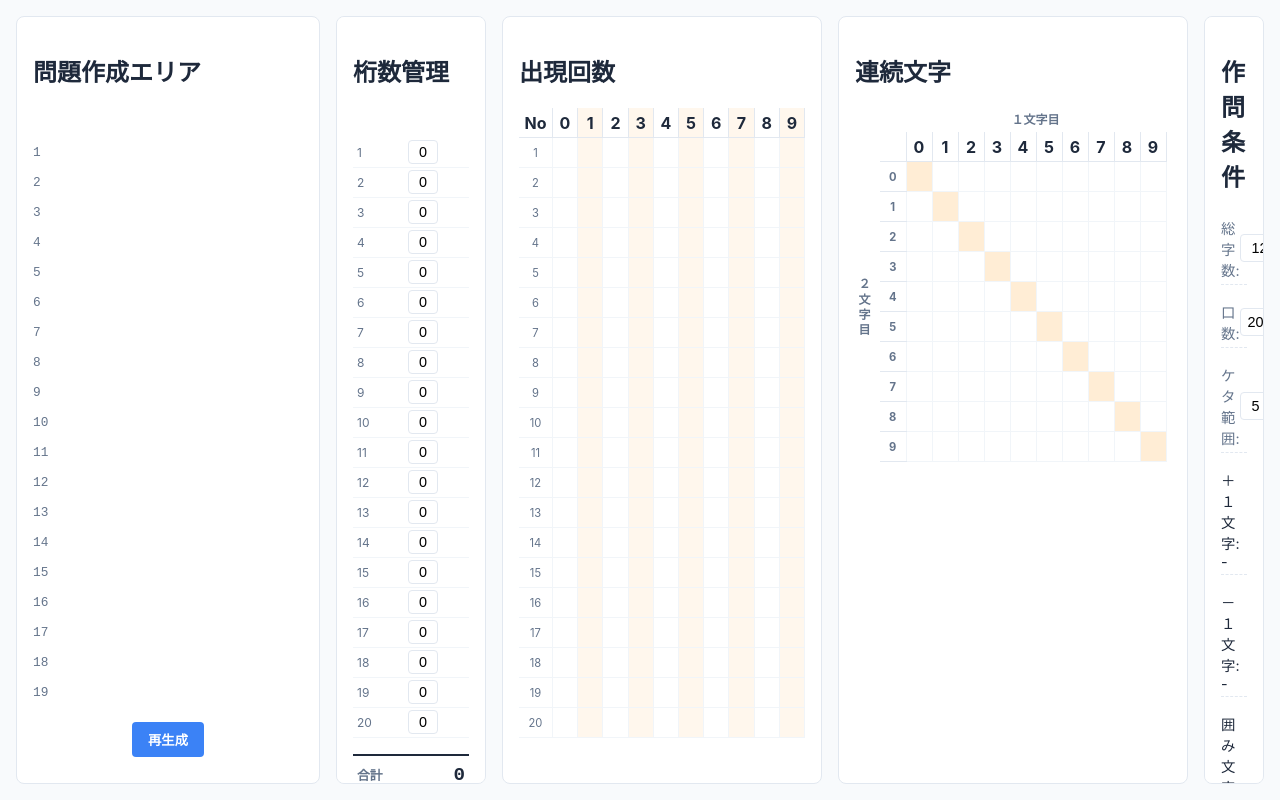
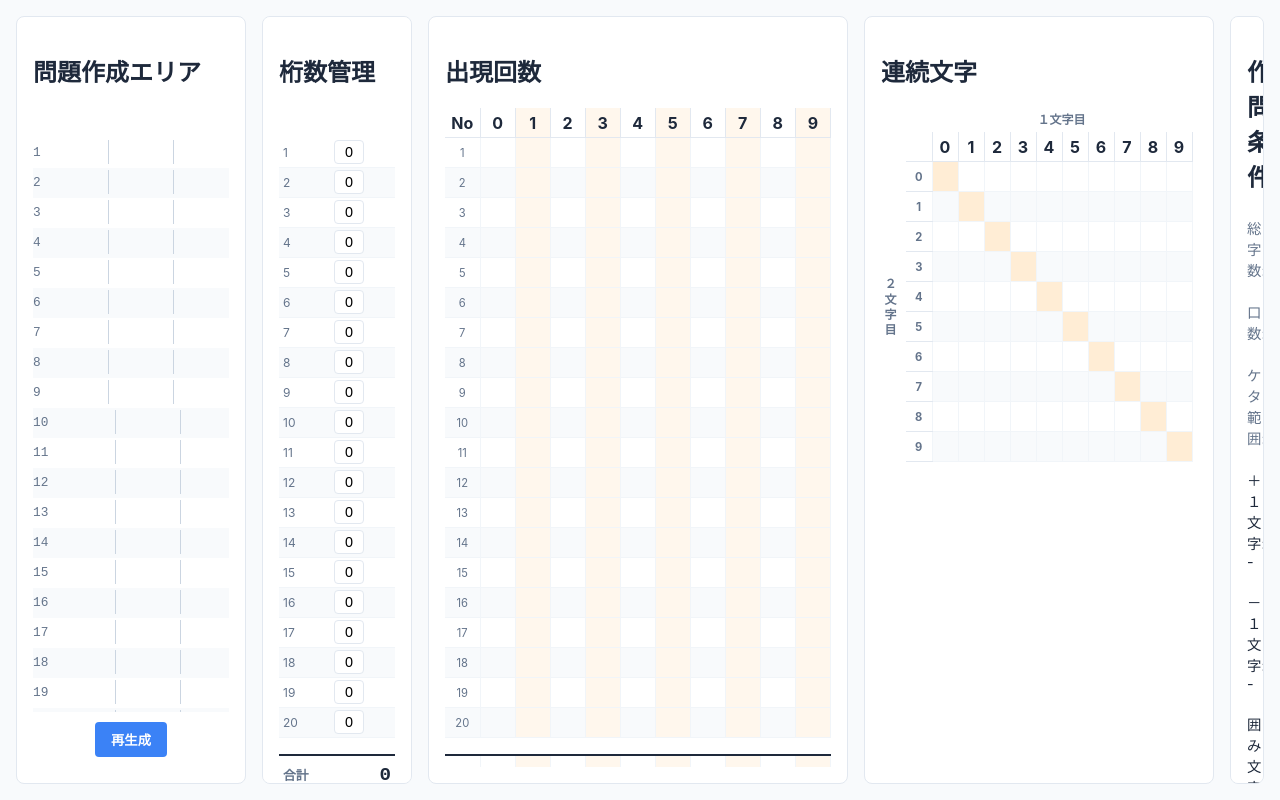
Before and after one commit to shota4327/Abacus_make_problem2, a React (Vite) app in the folder abacus_app/: page / in a window 1280 px wide. Built offline with nearby package versions, Linux system fonts and the light colour scheme.

Commit message:
出現回数の合計を入れた。全体的な表示調整した。

```diff
--- a/abacus_app/src/App.jsx
+++ b/abacus_app/src/App.jsx
@@ -23,6 +23,7 @@ function App() {
     generateRandomGrid,
     totalSum,
     frequency,
+    totalFrequency,
     consecutive,
     rowDigitCounts,
     totalRowDigits
@@ -41,7 +42,10 @@ function App() {
         totalRowDigits={totalRowDigits}
         updateRowDigitCount={updateRowDigitCount}
       />
-      <FrequencyCounter frequency={frequency} />
+      <FrequencyCounter
+        frequency={frequency}
+        totalFrequency={totalFrequency}
+      />
       <ConsecutiveCounter consecutive={consecutive} />
       <ConditionPanel
         minDigit={minDigit}
--- a/abacus_app/src/components/DigitManager.css
+++ b/abacus_app/src/components/DigitManager.css
@@ -25,6 +25,10 @@
     padding: 0 4px;
     border-bottom: 1px solid #f1f5f9;
     box-sizing: border-box;
+}
+
+.digit-row-item:nth-child(even) {
+    background-color: #f8fafc;
 }
 
 .row-num {
--- a/abacus_app/src/components/FrequencyCounter.jsx
+++ b/abacus_app/src/components/FrequencyCounter.jsx
@@ -1,7 +1,7 @@
 import React from 'react';
 import './Stats.css';
 
-const FrequencyCounter = ({ frequency }) => {
+const FrequencyCounter = ({ frequency, totalFrequency }) => {
     return (
         <div className="panel stats-panel">
             <h2>出現回数</h2>
@@ -27,6 +27,16 @@ const FrequencyCounter = ({ frequency }) => {
                             </tr>
                         ))}
                     </tbody>
+                    <tfoot>
+                        <tr className="total-row">
+                            <td className="row-label">合計</td>
+                            {totalFrequency?.map((count, num) => (
+                                <td key={num} className={num % 2 !== 0 ? 'highlight-orange-light' : ''}>
+                                    {count}
+                                </td>
+                            ))}
+                        </tr>
+                    </tfoot>
                 </table>
             </div>
         </div>
--- a/abacus_app/src/components/ProblemGrid.css
+++ b/abacus_app/src/components/ProblemGrid.css
@@ -27,6 +27,10 @@
     box-sizing: border-box;
 }
 
+.grid-row:nth-child(odd) {
+    background-color: #f8fafc;
+}
+
 .row-number {
     width: 25px;
     font-size: 0.8rem;
@@ -39,6 +43,14 @@
     display: flex;
     align-items: center;
     justify-content: center;
+    box-sizing: border-box;
+}
+
+/* Vertical lines every 3 columns (after indices 2, 5, 8) */
+.digit-btn-wrapper:nth-child(3n + 4):not(:last-child) {
+    border-right: 1px solid #cbd5e1;
+    margin-right: 2px;
+    padding-right: 2px;
 }
 
 .digit-btn {
--- a/abacus_app/src/components/Stats.css
+++ b/abacus_app/src/components/Stats.css
@@ -69,6 +69,7 @@ td.warn {
     border-collapse: collapse;
     font-size: 1rem;
     text-align: center;
+    table-layout: fixed;
 }
 
 .frequency-table th {
@@ -78,10 +79,8 @@ td.warn {
     z-index: 1;
     border-bottom: 1px solid var(--border-color);
     border-right: 1px solid var(--border-color);
-    /* Added vertical border */
     padding: 2px;
-    width: 20px;
-    min-width: 20px;
+    width: 32px;
     box-sizing: border-box;
 }
 
@@ -89,9 +88,7 @@ td.warn {
     padding: 2px;
     border-bottom: 1px solid #f1f5f9;
     border-right: 1px solid #f1f5f9;
-    /* Added vertical border */
-    width: 20px;
-    min-width: 20px;
+    width: 32px;
     height: 30px;
     box-sizing: border-box;
 }
@@ -100,10 +97,37 @@ td.warn {
     height: 30px;
 }
 
+.frequency-table tbody tr:nth-child(even) {
+    background: #f8fafc;
+}
+
+.frequency-table tfoot .total-row {
+    background: white;
+    font-weight: bold;
+    color: var(--text-color);
+    font-size: 1.1rem;
+}
+
+.frequency-table tfoot .total-row td {
+    border-top: 2px solid var(--text-color);
+    border-bottom: none;
+    padding-top: 0.5rem;
+    height: auto;
+}
+
+/* Spacer for tfoot */
+.frequency-table tfoot::before {
+    content: '-';
+    display: block;
+    line-height: 1rem;
+    color: transparent;
+}
+
 .frequency-table .row-label {
     color: #64748b;
     font-size: 0.7rem;
     border-right: 1px solid #f1f5f9;
+    width: 45px;
 }
 
 /* Consecutive Counter specific */
--- a/abacus_app/src/hooks/useProblemState.js
+++ b/abacus_app/src/hooks/useProblemState.js
@@ -54,6 +54,7 @@ export const useProblemState = () => {
         let totalSum = 0;
         let totalRowDigits = 0;
         const frequency = []; // Array of Arrays [row][digit]
+        const totalFrequency = Array(10).fill(0);
         const consecutive = Array(10).fill(null).map(() => Array(10).fill(0));
         const rowDigitCounts = [];
 
@@ -73,6 +74,7 @@ export const useProblemState = () => {
                 if (isLeading) return; // Skip stats for leading zeros
 
                 rowFreq[d]++;
+                totalFrequency[d]++;
                 rowDigitCount++;
 
                 // Consecutive count
@@ -91,6 +93,7 @@ export const useProblemState = () => {
         return {
             totalSum,
             frequency,
+            totalFrequency,
             consecutive,
             rowDigitCounts,
             totalRowDigits
@@ -185,6 +188,7 @@ export const useProblemState = () => {
         generateRandomGrid,
         totalSum: stats.totalSum,
         frequency: stats.frequency,
+        totalFrequency: stats.totalFrequency,
         consecutive: stats.consecutive,
         rowDigitCounts: stats.rowDigitCounts,
         totalRowDigits: stats.totalRowDigits
--- a/abacus_app/src/index.css
+++ b/abacus_app/src/index.css
@@ -17,7 +17,7 @@ body {
 
 .app-container {
   display: grid;
-  grid-template-columns: auto 150px 320px 350px 1fr;
+  grid-template-columns: auto 150px 420px 350px 1fr;
   gap: 1rem;
   padding: 1rem;
   height: 100vh;
```
